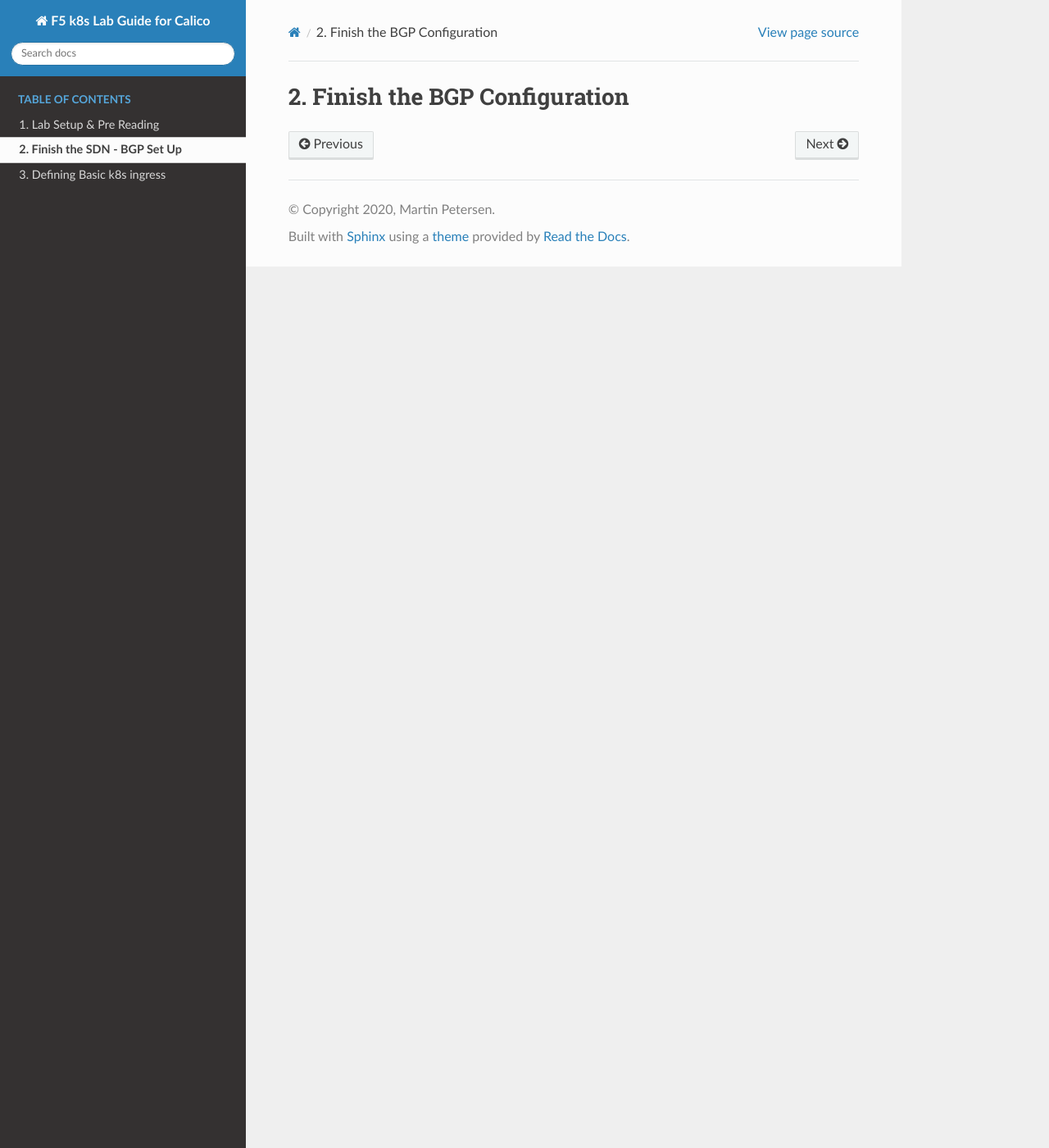
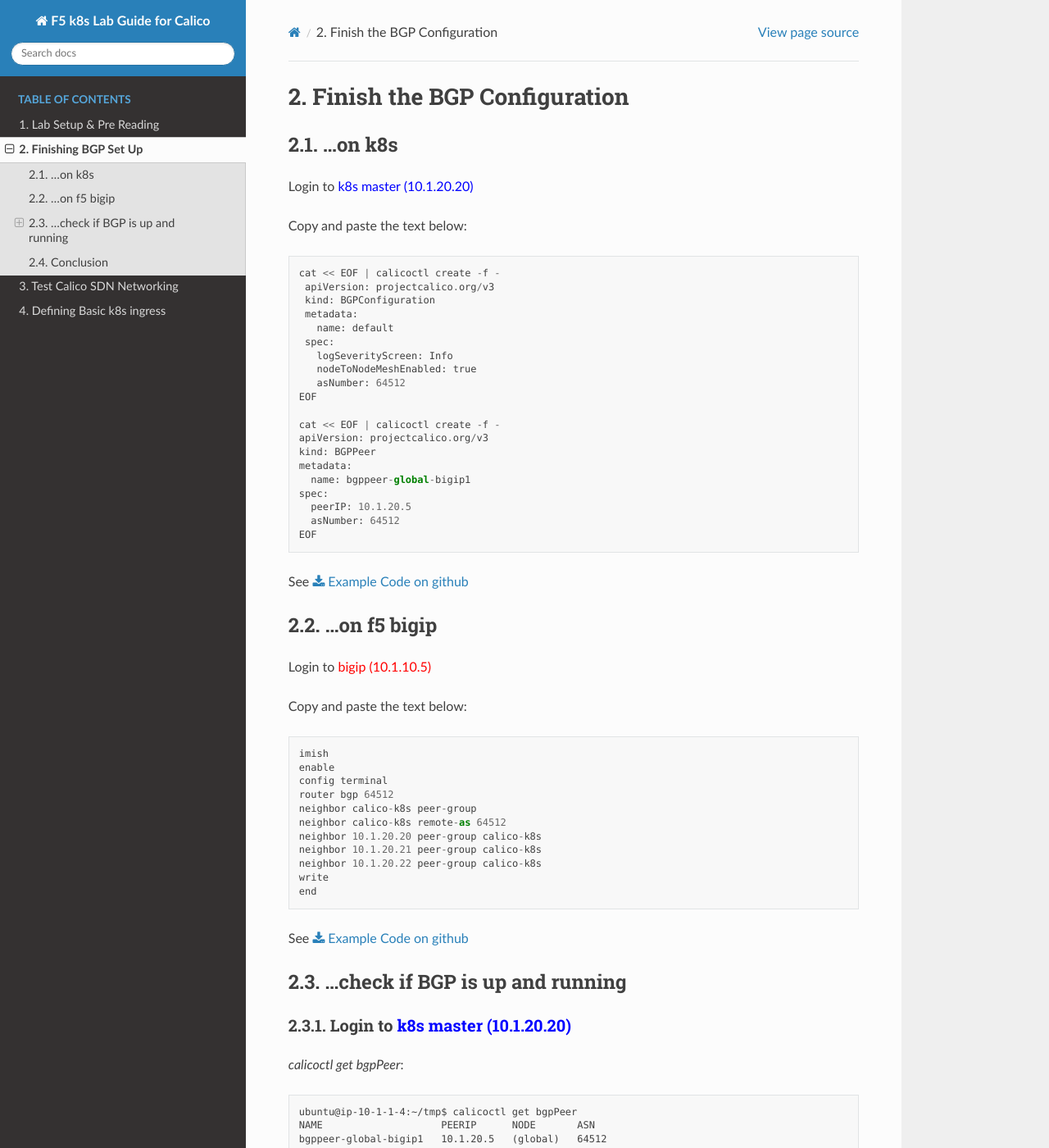
Before and after one commit to de1chk1nd/F5k8sCalicoLab, a Sphinx documentation site: the page built from docs/source/FinishBGP.rst, in a window 1280 px wide and 1400 px high. Shown: the whole window at 82% size. Built offline with Sphinx 7.4.7 and the Read the Docs theme 2.0.0, drawn with Linux system fonts in a browser that asks for light colours; some of the changed text lies outside the part shown.

Commit message:
bgp, calico sdn

```diff
--- /dev/null
+++ b/docs/source/FinishBGP-Test.rst
@@ -0,0 +1,230 @@
+.. _finish-bgp-test:
+
+.. raw:: html
+
+   <style> .red {color:red}; font-weight:bold </style>
+
+.. role:: red
+
+
+.. raw:: html
+
+   <style> .blue {color:blue}; font-weight:bold </style>
+
+.. role:: blue
+
+Testing the SDN
+===============
+
+Interpretation of bgp Routes
+----------------------------
+
+Please remember the BGP Route output from the previous lab::
+
+    show ip route bgp
+    B       192.168.43.64/26 [200/0] via 10.1.20.21, internal, 00:09:30
+    B       192.168.74.128/26 [200/0] via 10.1.20.22, internal, 00:09:30
+    B       192.168.106.0/26 [200/0] via 10.1.20.20, internal, 00:09:30
+
+We have 3 routes announced via BGP:
+
+* 192.168.106.0/26 via 10.1.20.20 :red:`(kubernetes master | 10.1.20.20)`
+
+* 192.168.43.64/26 via 10.1.20.21 :red:`(kubernetes worker I | 10.1.20.21)`
+
+* 192.168.74.128/26 via 10.1.20.22 :red:`(kubernetes worker II | 10.1.20.22)`
+
+Each k8s node is running a certain amount of pods - these pods have an 192.168.*.* IP assigned.
+Let's check this for on particular pod.
+
+Login to :blue:`k8s master (10.1.20.20)`::
+
+    ubuntu@ip-10-1-1-4:~$ kubectl get pods
+    NAME                                   READY   STATUS    RESTARTS   AGE
+    coffee-2-76f45cdb7b-qbfkr              1/1     Running   5          158d
+    coffee-2-76f45cdb7b-r2zcb              1/1     Running   5          158d
+    coffee-6567c98884-54qnd                1/1     Running   6          159d
+    coffee-6567c98884-xngq9                1/1     Running   6          159d
+    f5-hello-world-2-69bddf75fc-7bf5s      1/1     Running   5          158d
+    f5-hello-world-2-69bddf75fc-ktxxh      1/1     Running   5          158d
+    f5-hello-world-847698f5c6-jnk7b        1/1     Running   6          159d
+    f5-hello-world-847698f5c6-wknk4        1/1     Running   6          159d
+    f5-hello-world-web1-56f5ff778d-9hbxk   1/1     Running   5          158d
+    f5-hello-world-web1-56f5ff778d-m7cdf   1/1     Running   5          158d
+    f5-hello-world-web2-86c88c8685-gck6l   1/1     Running   5          158d
+    f5-hello-world-web2-86c88c8685-vnv74   1/1     Running   5          158d
+    tea-2-f55bc49c4-s6znp                  1/1     Running   5          158d
+    tea-2-f55bc49c4-shwrz                  1/1     Running   5          158d
+    tea-b7b558b96-25t4j                    1/1     Running   6          159d
+    tea-b7b558b96-vrjnr                    1/1     Running   6          159d
+
+This will list all pods in the *default namespace*.
+
+Now check the pod details::
+
+    ubuntu@ip-10-1-1-4:~$ kubectl describe pod coffee-2-76f45cdb7b-qbfkr
+    Name:               coffee-2-76f45cdb7b-qbfkr
+    Namespace:          default
+    Priority:           0
+    PriorityClassName:  <none>
+    Node:               ip-10-1-1-6/10.1.1.6
+    Start Time:         Thu, 14 May 2020 11:11:27 +0000
+    Labels:             app=coffee-2
+                        pod-template-hash=76f45cdb7b
+    Annotations:        cni.projectcalico.org/podIP: 192.168.74.168/32
+    Status:             Running
+    IP:                 192.168.74.168
+    Controlled By:      ReplicaSet/coffee-2-76f45cdb7b
+    Containers:
+      coffee-2:
+        Container ID:   docker://9368b2611be99ebaa5235bbdec2a01407785135fd8f3ae132a29d1684d4db299
+        Image:          nginxdemos/nginx-hello:plain-text
+        Image ID:       docker-pullable://nginxdemos/nginx-hello@sha256:71b4a63b6d31ae846c431d0dc7134bc0ae490fe4698eebf3ed297668db3b2939
+        Port:           8080/TCP
+        Host Port:      0/TCP
+        State:          Running
+          Started:      Mon, 19 Oct 2020 17:41:18 +0000
+        Last State:     Terminated
+          Reason:       Completed
+          Exit Code:    0
+          Started:      Thu, 09 Jul 2020 19:57:50 +0000
+          Finished:     Thu, 09 Jul 2020 20:31:18 +0000
+        Ready:          True
+        Restart Count:  5
+        Environment:    <none>
+        Mounts:
+          /var/run/secrets/kubernetes.io/serviceaccount from default-token-qk8c5 (ro)
+    Conditions:
+      Type              Status
+      Initialized       True
+      Ready             True
+      ContainersReady   True
+      PodScheduled      True
+    Volumes:
+      default-token-qk8c5:
+        Type:        Secret (a volume populated by a Secret)
+        SecretName:  default-token-qk8c5
+        Optional:    false
+    QoS Class:       BestEffort
+    Node-Selectors:  <none>
+    Tolerations:     node.kubernetes.io/not-ready:NoExecute for 300s
+                     node.kubernetes.io/unreachable:NoExecute for 300s
+    Events:          <none>
+
+**Important** part is of this output is:
+
+* Node:               ip-10-1-1-6/10.1.1.6
+* IP:                 192.168.74.168
+
+Node equals the k8s Node; IP is the POD IP Address.
+As this output shows the MGMT Address, you have to know following table:
+
+
+========  ========  ==========
+ Device    IP MGMT   IP Prod
+========  ========  ==========
+ master   10.1.1.4  10.1.20.20
+worker-1  10.1.1.5  10.1.20.21
+worker-2  10.1.1.6  10.1.20.22
+========  ========  ==========
+
+
+Mapping all the information above:
+
+1. POD 192.168.74.168 runs on **worker-2** (IP MGMT 10.1.1.6)
+2. BGP Route points 192.168.74.128/26 to worker-II  (IP PROD 10.1.20.22)
+
+
+We can test direct POD access from :red:`bigip`, to verify the above information.
+
+Login to :red:`bigip (10.1.10.5)`::
+
+    [admin@ip-10-1-1-7:Active:Standalone] ~ # ping 192.168.74.168
+    PING 192.168.74.168 (192.168.74.168) 56(84) bytes of data.
+    64 bytes from 192.168.74.168: icmp_seq=1 ttl=63 time=0.569 ms
+    64 bytes from 192.168.74.168: icmp_seq=2 ttl=63 time=0.650 ms
+    64 bytes from 192.168.74.168: icmp_seq=3 ttl=63 time=0.383 ms
+    64 bytes from 192.168.74.168: icmp_seq=4 ttl=63 time=0.580 ms
+    ^C
+    --- 192.168.74.168 ping statistics ---
+    4 packets transmitted, 4 received, 0% packet loss, time 3000ms
+    rtt min/avg/max/mdev = 0.383/0.545/0.650/0.101 ms
+
+    [admin@ip-10-1-1-7:Active:Standalone] ~ # curl http://192.168.74.168:8080
+    Server address: 192.168.74.168:8080
+    Server name: coffee-2-76f45cdb7b-qbfkr
+    Date: 19/Oct/2020:21:27:44 +0000
+    URI: /
+    Request ID: cfae2478ceb7e7fef28d1040c380fa13
+
+
+Although F5 Container Ingress Service is not yet deployed, we already have access to the PODs. We could go ahead, and manually define Services (Pool Member = POD IPs). But since k8s is dynamic, we want to automatically receive service information. This will be covered in the next chapter *basic ingress*.
+
+We will still continue examining the current set up, to understand the calico set up for now.
+
+
+Calico SDN
+----------
+
+.. admonition:: For the *really* impatient ...
+
+   If you skipped the tigera video about the calico installation - and might miss something in the part below, I recommend to check the video again, as this explains the architecture very well and is helpfull.
+
+Calico SDN is based on routing - more or less.
+
+1. PODs have a default route to their interface
+2. Calico creates tunnel interfaces to *"link"* PODs to the Host Network
+3. To be able to route traffic to specific hosts, local routes are Created
+4. To use PODs on *"external"* nodes (e.g. worker-I to worker-II), Host needs a route to point to the other worker node
+5. To automate "4", BGP is used (dynamic update of *"external"* routes)
+
+Let take the example from the previous chapter: **pod coffee-2-76f45cdb7b-qbfkr** (IP: 192.168.74.168)
+
+Login to :blue:`k8s worker-II (10.1.20.22)`::
+
+    ubuntu@ip-10-1-1-6:~$ netstat -rn
+    Kernel IP routing table
+    Destination     Gateway         Genmask         Flags   MSS Window  irtt Iface
+    0.0.0.0         10.1.1.1        0.0.0.0         UG        0 0          0 eth0
+    10.1.1.0        0.0.0.0         255.255.255.0   U         0 0          0 eth0
+    10.1.1.1        0.0.0.0         255.255.255.255 UH        0 0          0 eth0
+    10.1.20.0       0.0.0.0         255.255.255.0   U         0 0          0 eth1
+    172.17.0.0      0.0.0.0         255.255.0.0     U         0 0          0 docker0
+    192.168.43.64   10.1.20.21      255.255.255.192 UG        0 0          0 tunl0
+    192.168.74.128  0.0.0.0         255.255.255.192 U         0 0          0 *
+    192.168.74.167  0.0.0.0         255.255.255.255 UH        0 0          0 caliebba1cc5ca6
+    192.168.74.168  0.0.0.0         255.255.255.255 UH        0 0          0 cali29ae8c33ae7
+    192.168.74.169  0.0.0.0         255.255.255.255 UH        0 0          0 cali8a95b88fef1
+    192.168.74.170  0.0.0.0         255.255.255.255 UH        0 0          0 cali0f22605673e
+    192.168.74.171  0.0.0.0         255.255.255.255 UH        0 0          0 cali7298375bc35
+    192.168.74.172  0.0.0.0         255.255.255.255 UH        0 0          0 calia648f6ad6f3
+    192.168.74.173  0.0.0.0         255.255.255.255 UH        0 0          0 calid5170f9f77a
+    192.168.106.0   10.1.20.20      255.255.255.192 UG        0 0          0 tunl0
+
+
+We can see a route, pointing to tunnel interface **cali29ae8c33ae7**::
+
+    ubuntu@ip-10-1-1-6:~$ ifconfig cali29ae8c33ae7
+    cali29ae8c33ae7: flags=4163<UP,BROADCAST,RUNNING,MULTICAST>  mtu 1440
+            inet6 fe80::ecee:eeff:feee:eeee  prefixlen 64  scopeid 0x20<link>
+            ether ee:ee:ee:ee:ee:ee  txqueuelen 0  (Ethernet)
+            RX packets 12  bytes 1206 (1.2 KB)
+            RX errors 0  dropped 0  overruns 0  frame 0
+            TX packets 32  bytes 2403 (2.4 KB)
+            TX errors 0  dropped 0 overruns 0  carrier 0  collisions 0
+
+Let's assume a traffic flow from :red:`bigip`:
+
+1. curl to http://192.168.74.168:8080
+2. :red:`bigip` looks up routing table and finds the announced bgp route to :blue:`k8s worker-II`
+3. :blue:`k8s worker-II` receives traffic from the f5 - and finds a route to local tunnel interface
+4. return traffic leaving the POD (through tunnel interface), will be sent back to f5 (either because of SNAT on :red:`bigip` or via default route)
+
+
+
+
+
+
+
+.. toctree::
+   :maxdepth: 2
--- a/docs/source/FinishBGP.rst
+++ b/docs/source/FinishBGP.rst
@@ -1,8 +1,123 @@
 .. _finish-bgp:
+
+.. raw:: html
+
+   <style> .red {color:red}; font-weight:bold </style>
+
+.. role:: red
+
+
+.. raw:: html
+
+   <style> .blue {color:blue}; font-weight:bold </style>
+
+.. role:: blue
+
 
 Finish the BGP Configuration
 ============================
 
+...on k8s
++++++++++
+
+Login to :blue:`k8s master (10.1.20.20)`
+
+Copy and paste the text below::
+
+    cat << EOF | calicoctl create -f -
+     apiVersion: projectcalico.org/v3
+     kind: BGPConfiguration
+     metadata:
+       name: default
+     spec:
+       logSeverityScreen: Info
+       nodeToNodeMeshEnabled: true
+       asNumber: 64512
+    EOF
+
+    cat << EOF | calicoctl create -f -
+    apiVersion: projectcalico.org/v3
+    kind: BGPPeer
+    metadata:
+      name: bgppeer-global-bigip1
+    spec:
+      peerIP: 10.1.20.5
+      asNumber: 64512
+    EOF
+
+See :download:`Example Code on github <https://github.com/de1chk1nd/F5k8sCalicoLab/blob/main/BGP/calico_bgp.txt>`
+
+
+...on f5 bigip
+++++++++++++++
+
+Login to :red:`bigip (10.1.10.5)`
+
+Copy and paste the text below::
+
+    imish
+    enable
+    config terminal
+    router bgp 64512
+    neighbor calico-k8s peer-group
+    neighbor calico-k8s remote-as 64512
+    neighbor 10.1.20.20 peer-group calico-k8s
+    neighbor 10.1.20.21 peer-group calico-k8s
+    neighbor 10.1.20.22 peer-group calico-k8s
+    write
+    end
+
+See :download:`Example Code on github <https://github.com/de1chk1nd/F5k8sCalicoLab/blob/main/BGP/f5_imish_bgp.txt>`
+
+
+...check if BGP is up and running
++++++++++++++++++++++++++++++++++
+
+Login to :blue:`k8s master (10.1.20.20)`
+////////////////////////////////////////
+
+*calicoctl get bgpPeer*::
+
+    ubuntu@ip-10-1-1-4:~/tmp$ calicoctl get bgpPeer
+    NAME                    PEERIP      NODE       ASN
+    bgppeer-global-bigip1   10.1.20.5   (global)   64512
+
+
+BGP Peer F5 available
+
+Login to :red:`bigip (10.1.10.5)`
+/////////////////////////////////
+
+Login to imish and check BGP Peering and BGP Routes::
+
+    imish
+    show ip bgp neighbors
+
+
+Check for :red:`BGP state = Established` in the output for each member in the response::
+
+    BGP neighbor is 10.1.20.20, remote AS 64512, local AS 64512, internal link
+    Member of peer-group calico-k8s for session parameters
+    BGP version 4, remote router ID 10.1.20.20
+    BGP state = Established, up for 00:05:03
+    Last read 00:05:03, hold time is 90, keepalive interval is 30 seconds
+    [...]
+
+Also check if routes are announced (also in imish shell)::
+
+    show ip route bgp
+    B       192.168.43.64/26 [200/0] via 10.1.20.21, internal, 00:09:30
+    B       192.168.74.128/26 [200/0] via 10.1.20.22, internal, 00:09:30
+    B       192.168.106.0/26 [200/0] via 10.1.20.20, internal, 00:09:30
+
+
+Conclusion
+++++++++++
+
+We set up the BGP Peering between the f5 bigip and the kubernetes cluster.
+
+In the next chapter we will dig into the calico SDN and test access to the pods.
+
 
 .. toctree::
    :maxdepth: 2
--- a/docs/source/index.rst
+++ b/docs/source/index.rst
@@ -16,5 +16,6 @@
    :caption: Table of Contents
 
    Lab Setup & Pre Reading <PreWork>
-   Finish the SDN - BGP Set Up <FinishBGP>
+   Finishing BGP Set Up <FinishBGP>
+   Test Calico SDN Networking <FinishBGP-Test>
    Defining Basic k8s ingress <k8s_basic_ingress>
```
